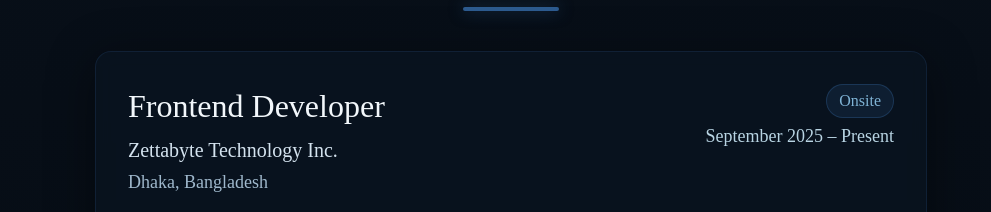
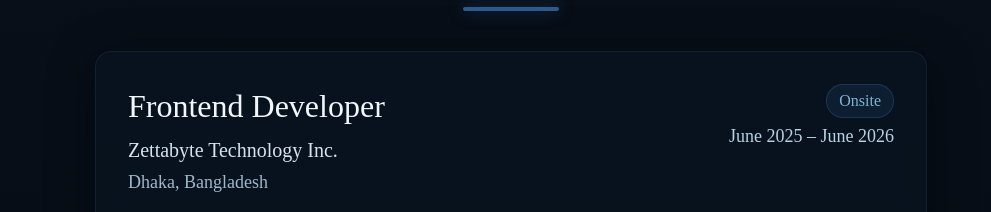
Before and after one commit to sharmin133/portfolio, a React (Vite) app: page / in a window 1280 px wide. Shown: the part 2920-3132 px from the top of the page, without its empty margins (289-1280 px from the left). Built offline with nearby package versions, Linux system fonts and the light colour scheme; a web font is replaced by a local one.

Commit message:
experience portion change

```diff
--- a/src/components/Home/Experience.jsx
+++ b/src/components/Home/Experience.jsx
@@ -92,7 +92,7 @@
       role: "Frontend Developer",
       company: "Zettabyte Technology Inc.",
       location: "Dhaka, Bangladesh",
-      duration: "September 2025 – Present",
+      duration: "June 2025 – June 2026",
       type: "Onsite",
       responsibilities: [
         "Developed modern and user-friendly interfaces using React and Next.js",
```
